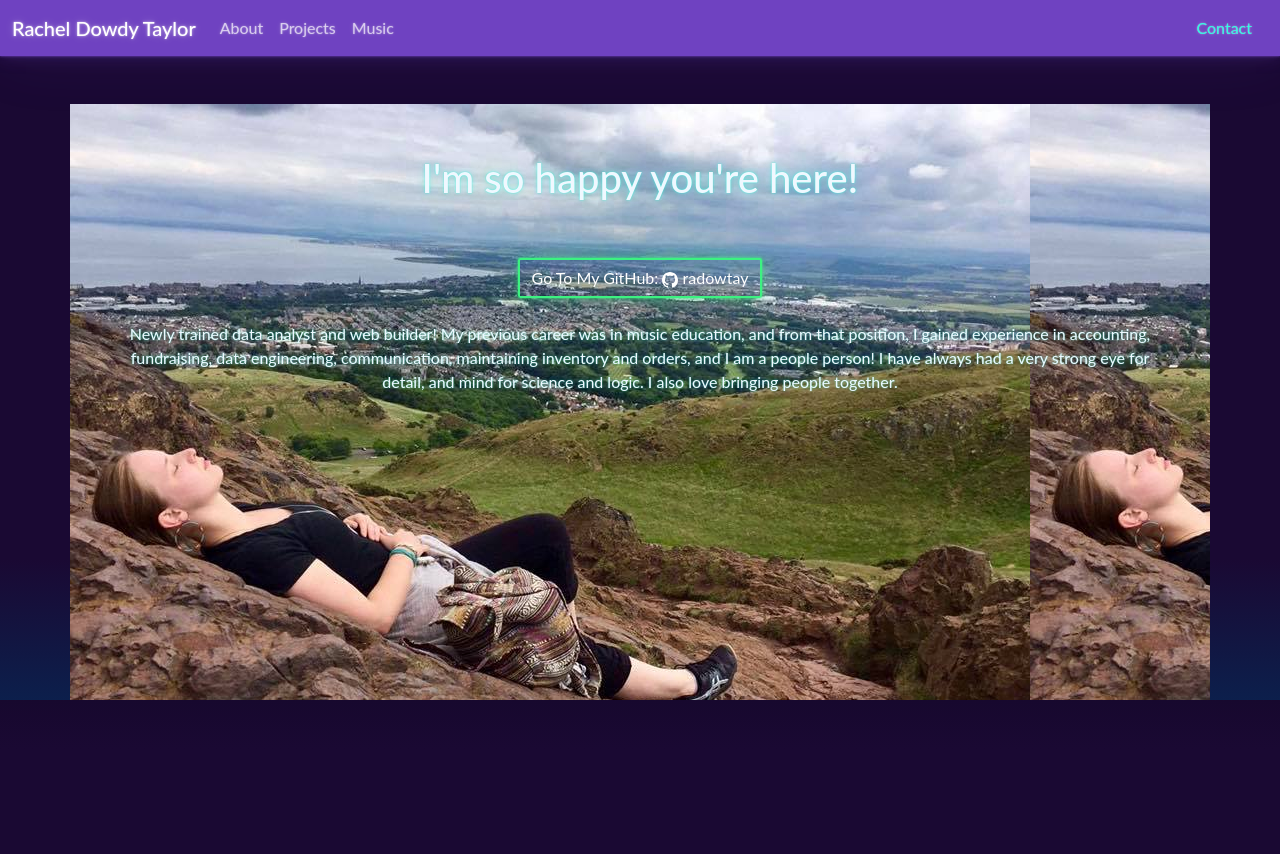
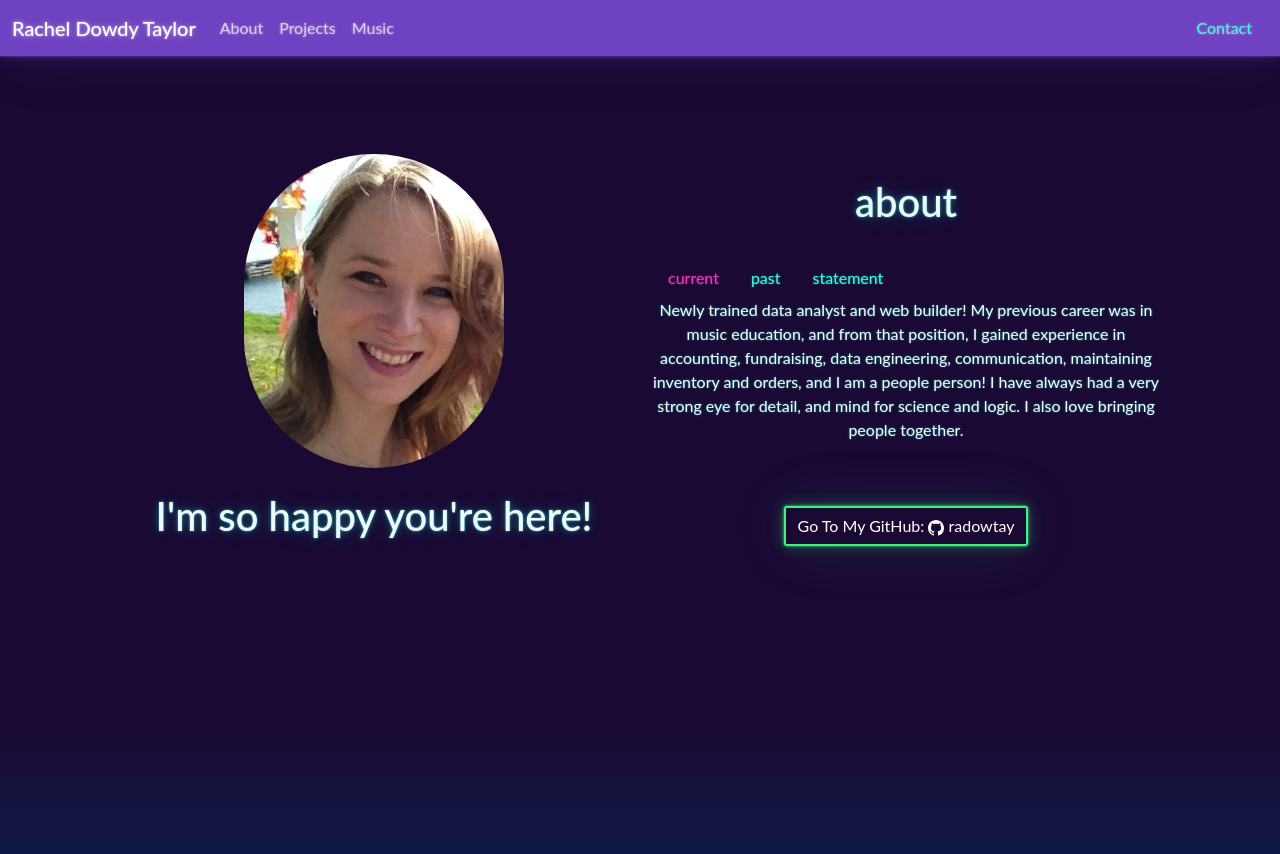
Before and after one commit to radowtay/webpage-practice, a plain HTML site: page index.html in a window 1280 px wide. Before the commit the page ends 800 px from the top, so only its background shows below. Drawn offline with nearby package versions, Linux system fonts and the light colour scheme.

Commit message:
new index layout

```diff
--- a/index.html
+++ b/index.html
@@ -4,6 +4,9 @@
 <head>
   <meta charset="UTF-8">
   <link rel="stylesheet" href="css/bootstrap.css">
+  <link rel="stylesheet" href="css/secondary.css">
+  <meta http-equiv="X-UA-Compatible" content="IE=edge">
+  <meta name="viewport" content="width=device-width, initial-scale=1.0">
   <title>RAD</title>
   <!-- <style>
    body {
@@ -101,28 +104,124 @@
     </div>
   </div> -->
 
-  <div class="text-center greeting container-sm"style="padding: 50px; background-image: url('images/personal/cliffside.JPG') " >
 
-    <h1 class="text-center" style="color:aliceblue" >I'm so happy you're here!</h1>
-    <br>
-    <br>
-    <button type="button" class="btn btn-outline-success" onclick="location.href='http://github.com/radowtay'"type="button">Go To My GitHub:
-      <svg xmlns="http://www.w3.org/2000/svg" width="16" height="16" fill="currentColor" class="bi bi-github" viewBox="0 0 16 16">
-      <path d="M8 0C3.58 0 0 3.58 0 8c0 3.54 2.29 6.53 5.47 7.59.4.07.55-.17.55-.38 0-.19-.01-.82-.01-1.49-2.01.37-2.53-.49-2.69-.94-.09-.23-.48-.94-.82-1.13-.28-.15-.68-.52-.01-.53.63-.01 1.08.58 1.23.82.72 1.21 1.87.87 2.33.66.07-.52.28-.87.51-1.07-1.78-.2-3.64-.89-3.64-3.95 0-.87.31-1.59.82-2.15-.08-.2-.36-1.02.08-2.12 0 0 .67-.21 2.2.82.64-.18 1.32-.27 2-.27.68 0 1.36.09 2 .27 1.53-1.04 2.2-.82 2.2-.82.44 1.1.16 1.92.08 2.12.51.56.82 1.27.82 2.15 0 3.07-1.87 3.75-3.65 3.95.29.25.54.73.54 1.48 0 1.07-.01 1.93-.01 2.2 0 .21.15.46.55.38A8.012 8.012 0 0 0 16 8c0-4.42-3.58-8-8-8z"/>
-    </svg></a> radowtay</button>
+        <!-- <div class="text-center container-sm" style="padding: 50px; background-image: url('images/personal/cliffside.JPG') "></div> -->
+        <div class="text-center container" style="padding: 50px">
+          <div class="row">
+            <div class="col-md-6">
+              <img src="images/personal/1373.png" style="border-radius:200px;"> <br><br>
+            <h1 class="text-center" style="color:aliceblue">I'm so happy you're here!</h1>
+
 
             <br>
             <br>
 
 
+          </div>
+          <div class="col-md">
+            <br>
+            <h1 class="text-center" style="color:aliceblue">about</h1>
+            <br>
+            <ul class="nav nav-tabs">
+              <li class="nav-item">
+                <a class="nav-link active" data-bs-toggle="tab" href="#home">current</a>
+              </li>
+              <li class="nav-item">
+                <a class="nav-link" data-bs-toggle="tab" href="#profile">past</a>
+              </li>
+              <li class="nav-item">
+                <a class="nav-link" data-bs-toggle="tab" href="#statement">statement</a>
+              </li>
+            </ul>
+            <div id="myTabContent" class="tab-content">
+              <div class="tab-pane fade show active" id="home">
+                <p  style="color:aliceblue;">Newly trained data analyst and web builder! My previous
+                  career was
+                  in music education, and from that position,
+                  I gained experience in accounting, fundraising, data engineering, communication, maintaining inventory
+                  and
+                  orders,
+                  and I am a people person! I have always had a very strong eye for detail, and mind for science and
+                  logic. I also
+                  love bringing people together.</p>
+              </div>
+              <div class="tab-pane fade" id="profile">
+                <p class="text-center" style="color:aliceblue;">While a child Rachel loved science and math. Her mother
+                  quickly taught her to love
+                  reading, and her father taught her to love music. Most of her work experience has been in the field of
+                  music education,
+                  starting to teach private lessons only 2 years into college. This gives her music career 12 years,
+                  with over 6 years teaching public school orchestra and 25 years of playing cello. A push came to
+                  change
+                  careers, and is now headed into data analytics and web design. The most exciting prospect of this
+                  career change is that work now feels like continuously solving jigsaw puzzles, while still getting to
+                  be
+                  creative and use mathematics.</p>
+              </div>
+              <div class="tab-pane fade" id="statement">
+                <p class="text-center" style="color:aliceblue;"></p>
+              </div>
+            </div>
+            <br><br>
+            <button type="button" class="btn btn-outline-success" onclick="location.href='http://github.com/radowtay'"
+            type="button">Go To My GitHub:
+            <svg xmlns="http://www.w3.org/2000/svg" width="16" height="16" fill="currentColor" class="bi bi-github"
+              viewBox="0 0 16 16">
+              <path
+                d="M8 0C3.58 0 0 3.58 0 8c0 3.54 2.29 6.53 5.47 7.59.4.07.55-.17.55-.38 0-.19-.01-.82-.01-1.49-2.01.37-2.53-.49-2.69-.94-.09-.23-.48-.94-.82-1.13-.28-.15-.68-.52-.01-.53.63-.01 1.08.58 1.23.82.72 1.21 1.87.87 2.33.66.07-.52.28-.87.51-1.07-1.78-.2-3.64-.89-3.64-3.95 0-.87.31-1.59.82-2.15-.08-.2-.36-1.02.08-2.12 0 0 .67-.21 2.2.82.64-.18 1.32-.27 2-.27.68 0 1.36.09 2 .27 1.53-1.04 2.2-.82 2.2-.82.44 1.1.16 1.92.08 2.12.51.56.82 1.27.82 2.15 0 3.07-1.87 3.75-3.65 3.95.29.25.54.73.54 1.48 0 1.07-.01 1.93-.01 2.2 0 .21.15.46.55.38A8.012 8.012 0 0 0 16 8c0-4.42-3.58-8-8-8z" />
+            </svg></a> radowtay</button>
+            <br>
+          </div>
+
+        </div>
+      </div>
 
 
 
-    <p class="text-center" style="color:aliceblue;">Newly trained data analyst and web builder! My previous career was in music education, and from that position,
-    I gained experience in accounting, fundraising, data engineering, communication, maintaining inventory and orders,
+
+
+      <!-- <ul class="nav nav-tabs">
+        <li class="nav-item">
+          <a class="nav-link active" data-bs-toggle="tab" href="#home">current</a>
+        </li>
+        <li class="nav-item">
+          <a class="nav-link" data-bs-toggle="tab" href="#profile">past</a>
+        </li>
+        <li class="nav-item">
+          <a class="nav-link" data-bs-toggle="tab" href="#statement">statement</a>
+        </li>
+      </ul>
+      <div id="myTabContent" class="tab-content">
+        <div class="tab-pane fade show active" id="home">
+          <p class="text-center" style="color:aliceblue;">Newly trained data analyst and web builder! My previous career was
+            in music education, and from that position,
+            I gained experience in accounting, fundraising, data engineering, communication, maintaining inventory and
+            orders,
             and I am a people person! I have always had a very strong eye for detail, and mind for science and logic. I also
             love bringing people together.</p>
+        </div>
+        <div class="tab-pane fade" id="profile">
+          <p class="text-center" style="color:aliceblue;">While a child Rachel loved science and math. Her mother quickly taught her to love
+            reading, and her father taught her to love music. Most of her work experience has been in the field of music education,
+            starting to teach private lessons only 2 years into college. This gives her music career 12 years,
+            with over 6 years teaching public school orchestra and 25 years of playing cello. A push came to change
+            careers, and is now headed into data analytics and web design. The most exciting prospect of this
+            career change is that work now feels like continuously solving jigsaw puzzles, while still getting to be
+            creative and use mathematics.</p>
+        </div>
+        <div class="tab-pane fade" id="statement">
+          <p class="text-center" style="color:aliceblue;"></p>
+        </div>
+      </div> -->
 
+
+
+
+
+
+
+      <p class="text-center" style="color:aliceblue;"></p>
+    </div>
 
     <!-- <p>I'm a runaway musician that secretly harbored a love of mathematics, science, and nature.
       I still adore the work I have done previously, but I am very excited for this new adventure.</p>
@@ -145,7 +244,9 @@
 
 
 
-
+  <script src="https://cdn.jsdelivr.net/npm/bootstrap@5.1.3/dist/js/bootstrap.bundle.min.js"
+    integrity="sha384-ka7Sk0Gln4gmtz2MlQnikT1wXgYsOg+OMhuP+IlRH9sENBO0LRn5q+8nbTov4+1p"
+    crossorigin="anonymous"></script>
 </body>
 
 </html>
```
Also changed, not shown: projects.html (+2 -2 lines), images/personal/1373.png (added). Lines whose indentation alone changed are shown as unchanged.
